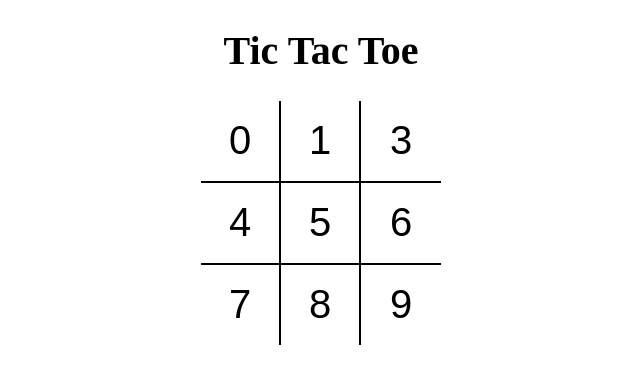
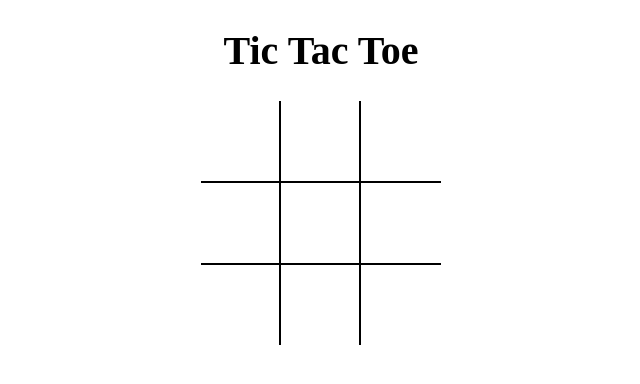
Before and after one commit to kartikaygandhi123/tictactoe_project-, a React (Vite) app: page / in a window 1280 px wide. Shown: the top 384 px of the page, without its empty margins (319-959 px from the left). Built offline with nearby package versions, Linux system fonts and the light colour scheme.

Commit message:
edited states and events

```diff
--- a/src/components/Board.jsx
+++ b/src/components/Board.jsx
@@ -1,25 +1,55 @@
-import React from 'react';
+import React, { useState } from 'react';
 import Square from './Square';
 
 function Board() {
+  const [board, setBoard] = useState(Array(9).fill(null));
+
+  const [isNext, setisNext] = useState(false);
+
+  const handleSquareClick = position => {
+    if (board[position]) {
+      return;
+    }
+
+    setBoard(prev => {
+      return prev.map((square, pos) => {
+        if (pos === position) {
+          return isNext ? 'X' : 'O';
+        }
+
+        return square;
+      });
+    });
+    setisNext(prev => !prev);
+  };
+
+  const renderSquare = position => {
+    return (
+      <Square
+        value={board[position]}
+        onClick={() => handleSquareClick(position)}
+      />
+    );
+  };
+
   return (
     <div className="board">
       <div className="board-row">
-        <Square value={0} />
-        <Square value={1} />
-        <Square value={3} />
+        {renderSquare(0)}
+        {renderSquare(1)}
+        {renderSquare(2)}
       </div>
 
       <div className="board-row">
-        <Square value={4} />
-        <Square value={5} />
-        <Square value={6} />
+        {renderSquare(3)}
+        {renderSquare(4)}
+        {renderSquare(5)}
       </div>
 
       <div className="board-row">
-        <Square value={7} />
-        <Square value={8} />
-        <Square value={9} />
+        {renderSquare(6)}
+        {renderSquare(7)}
+        {renderSquare(8)}
       </div>
     </div>
   );
--- a/src/components/Square.jsx
+++ b/src/components/Square.jsx
@@ -1,9 +1,10 @@
 import React from 'react';
 
-function Square(props) {
+function Square({ value, onClick }) {
+  //we can also use:Square(props) but we have to use then as: props.value
   return (
-    <button type="button" className="square">
-      {props.value}
+    <button type="button" className="square" onClick={onClick}>
+      {value}
     </button>
   );
 }
```
